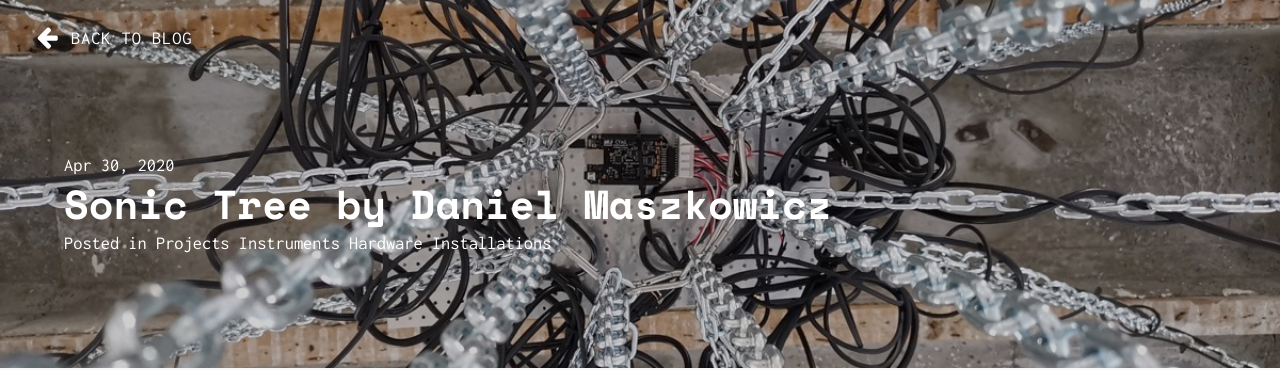
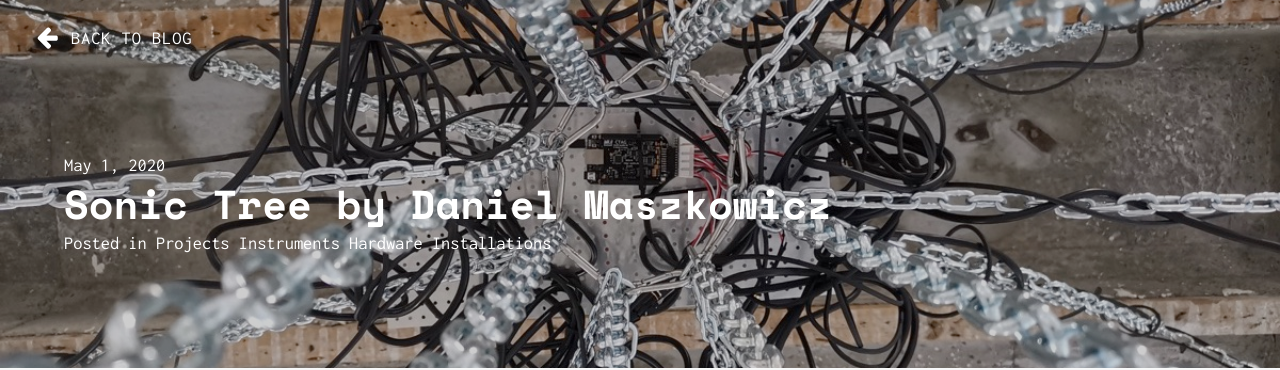
Before and after one commit to BelaPlatform/bela_newBlog, a Jekyll site: the page built from docs/_posts/2020-05-01-sonic-tree-daniel-maszkowicz.markdown, in a window 1280 px wide and 900 px high. Shown: the top 370 px of the window. Built offline with Jekyll 4.4.1, drawn with Linux system fonts in a browser that asks for light colours; nearby versions of some CDN libraries.

Commit message:
Sonic tree post for 1st May

```diff
--- a/docs/_posts/2020-04-30-sonic-tree-daniel-maszkowicz.markdown
+++ b/docs/_posts/2020-05-01-sonic-tree-daniel-maszkowicz.markdown
@@ -1,7 +1,7 @@
 ---
 layout: post
 title: "Sonic Tree by Daniel Maszkowicz"
-date: 2020-04-30
+date: 2020-05-01
 categories:
 - "Projects"
 - "Instruments"
```
